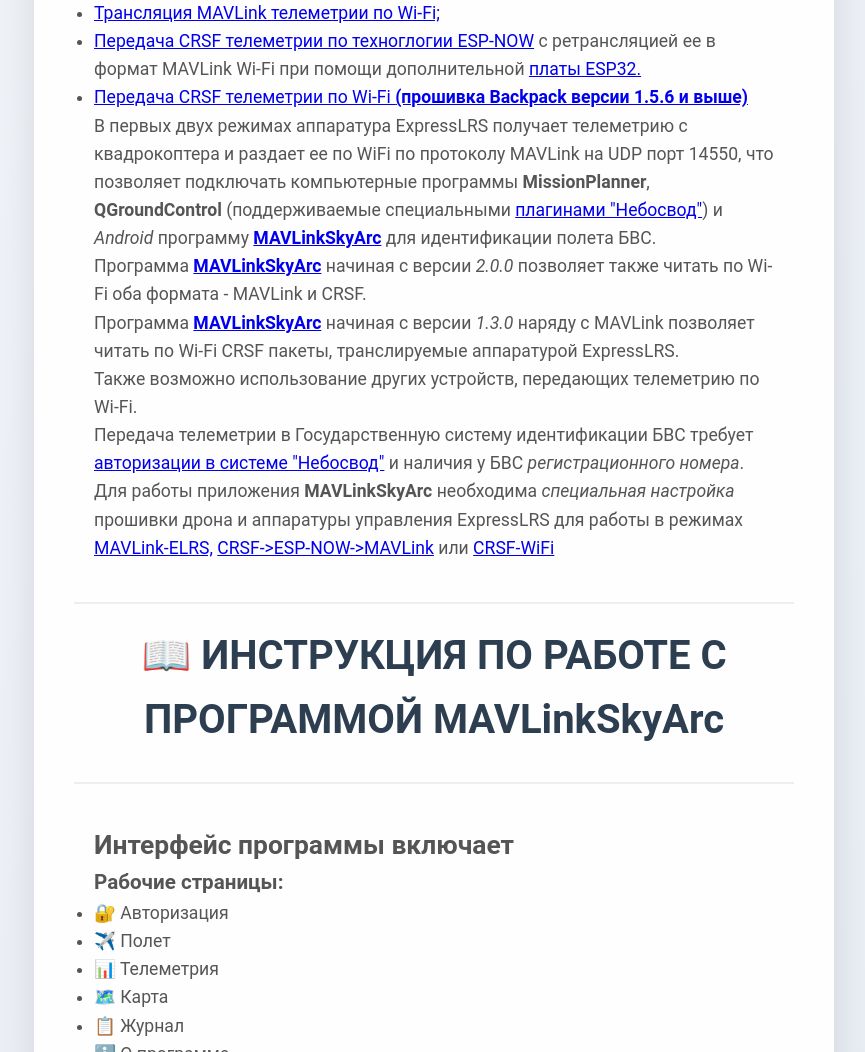
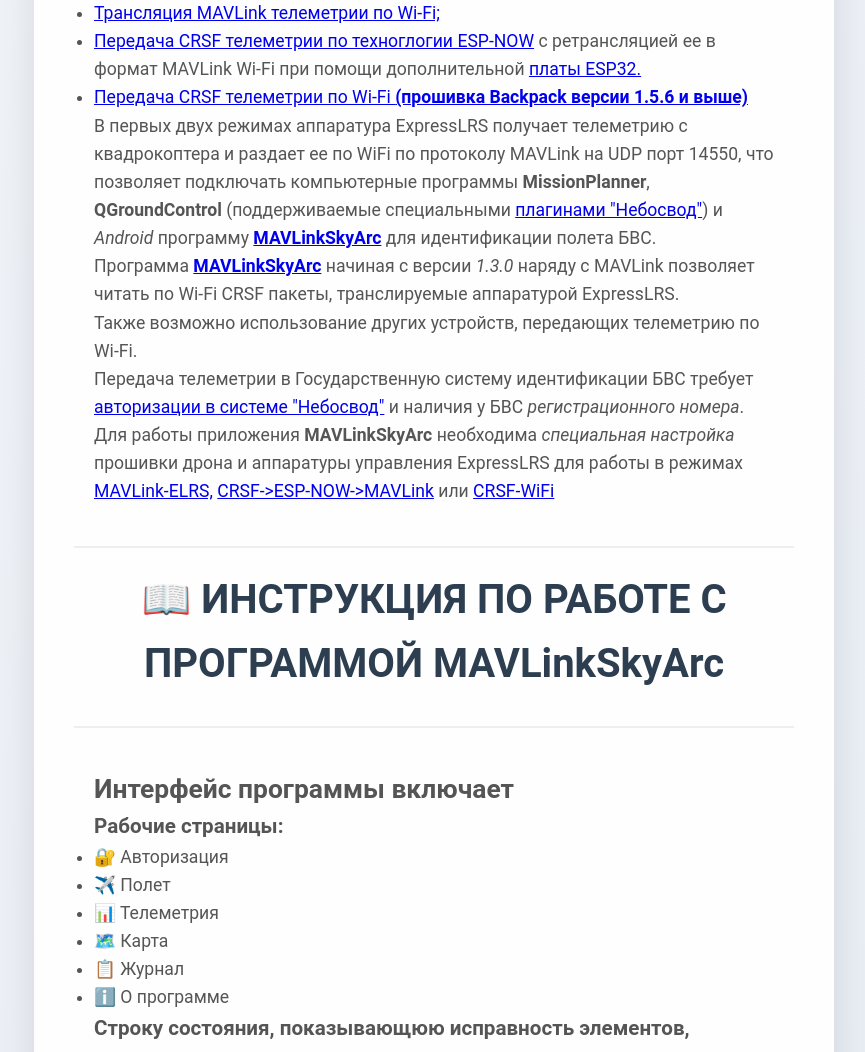
Before and after one commit to demvlad/mavlink-skyarc, a plain HTML site: page index.html in a window 1280 px wide. Shown: the part 1878-2930 px from the top of the page, without its empty margins (206-1071 px from the left). Drawn offline with Linux system fonts and the light colour scheme; a script that the page names is missing.

Commit message:
Update index.html

```diff
--- a/index.html
+++ b/index.html
@@ -73,9 +73,6 @@
                 В первых двух режимах аппаратура ExpressLRS получает телеметрию с квадрокоптера и раздает ее по WiFi по протоколу MAVLink на UDP порт 14550,
                 что позволяет подключать компьютерные программы <b>MissionPlanner</b>, <b>QGroundControl</b> (поддерживаемые специальными <a href="https://www.skyarc.ru/terms/simplify">плагинами "Небосвод"</a>)
                 и <i>Android</i> программу <a href="https://www.rustore.ru/catalog/app/ru.demidov.mavlink_skyarc"><b>MAVLinkSkyArc</b></a>  для идентификации полета БВС.
-            </p>
-            <p>
-                Программа <a href="https://www.rustore.ru/catalog/app/ru.demidov.mavlink_skyarc"><b>MAVLinkSkyArc</b></a> начиная с версии <i>2.0.0</i> позволяет также читать по Wi-Fi оба формата - MAVLink и CRSF.
             </p>
             <p>
                 Программа <a href="https://www.rustore.ru/catalog/app/ru.demidov.mavlink_skyarc"><b>MAVLinkSkyArc</b></a> начиная с версии <i>1.3.0</i> наряду с MAVLink позволяет читать по Wi-Fi CRSF пакеты, транслируемые аппаратурой ExpressLRS.
```
